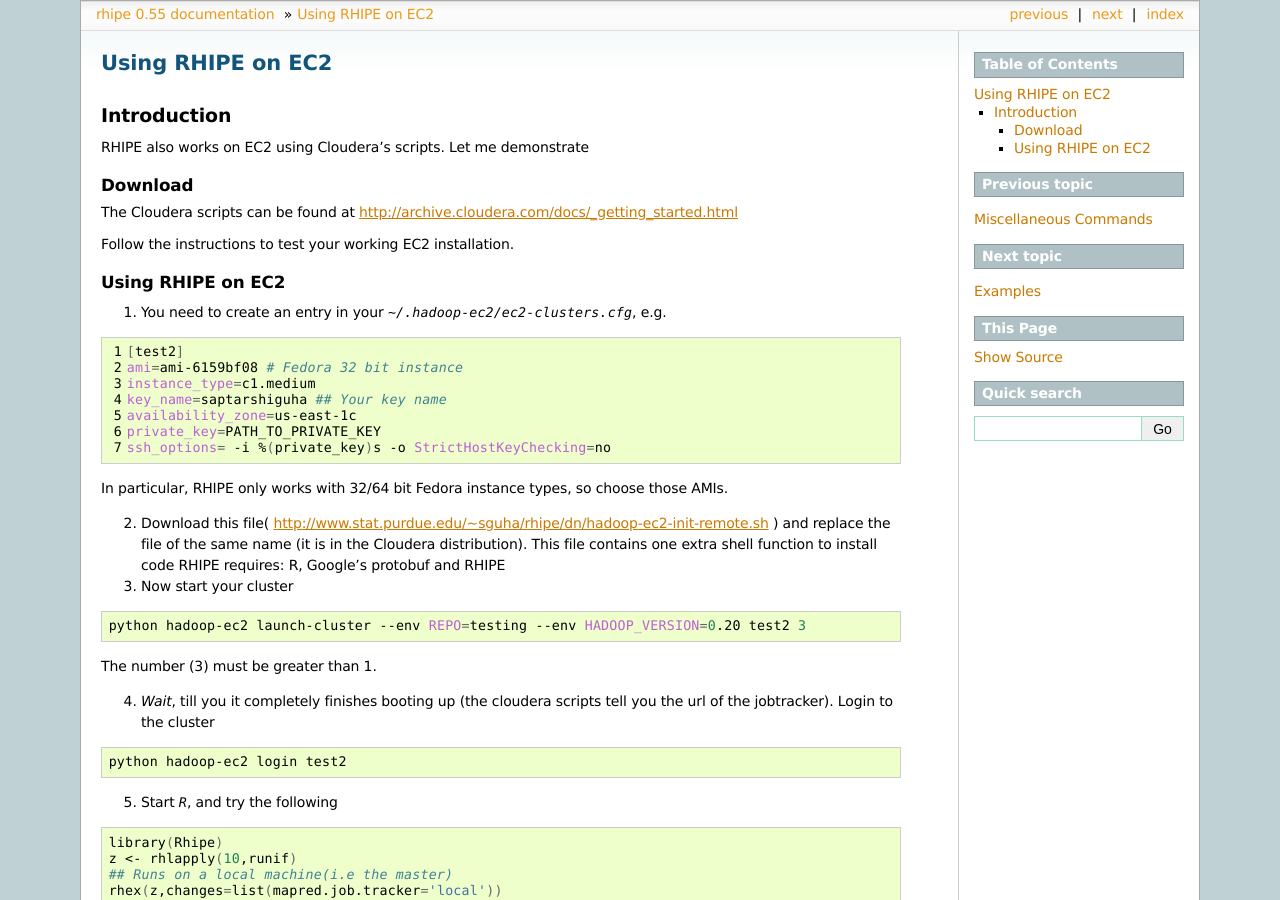
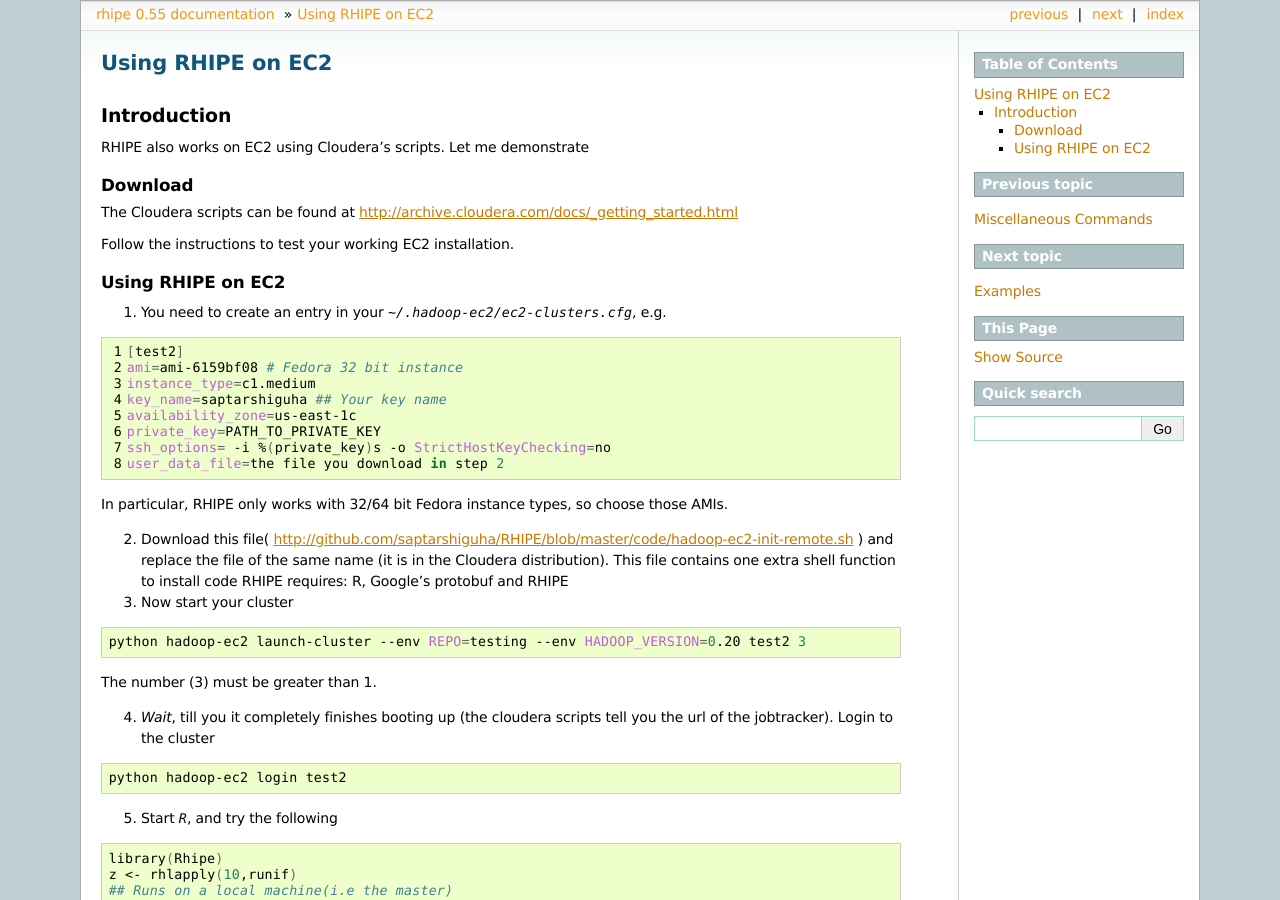
Before and after one commit to delta-rho/RHIPE, a Sphinx documentation site: the page built from doc/ec2.rst, in a window 1280 px wide and 900 px high. Built offline with Sphinx 7.4.7, drawn with Linux system fonts in a browser that asks for light colours; formulas are drawn with MathJax 3.

Commit message:
EC2 updates

```diff
--- a/doc/ec2.rst
+++ b/doc/ec2.rst
@@ -31,11 +31,11 @@
  availability_zone=us-east-1c
  private_key=PATH_TO_PRIVATE_KEY
  ssh_options= -i %(private_key)s -o StrictHostKeyChecking=no
-
+ user_data_file=the file you download in step 2
 
 In particular, RHIPE only works with 32/64 bit Fedora instance types, so choose those AMIs.
 
-2. Download this file( http://www.stat.purdue.edu/~sguha/rhipe/dn/hadoop-ec2-init-remote.sh ) and replace the file of the same name (it is in the Cloudera distribution). This file contains one extra shell function to install code RHIPE requires: R, Google's protobuf and RHIPE
+2. Download this file( http://github.com/saptarshiguha/RHIPE/blob/master/code/hadoop-ec2-init-remote.sh ) and replace the file of the same name (it is in the Cloudera distribution). This file contains one extra shell function to install code RHIPE requires: R, Google's protobuf and RHIPE
 
 3. Now start your cluster
 
```
Also changed, not shown: 7 other files.
